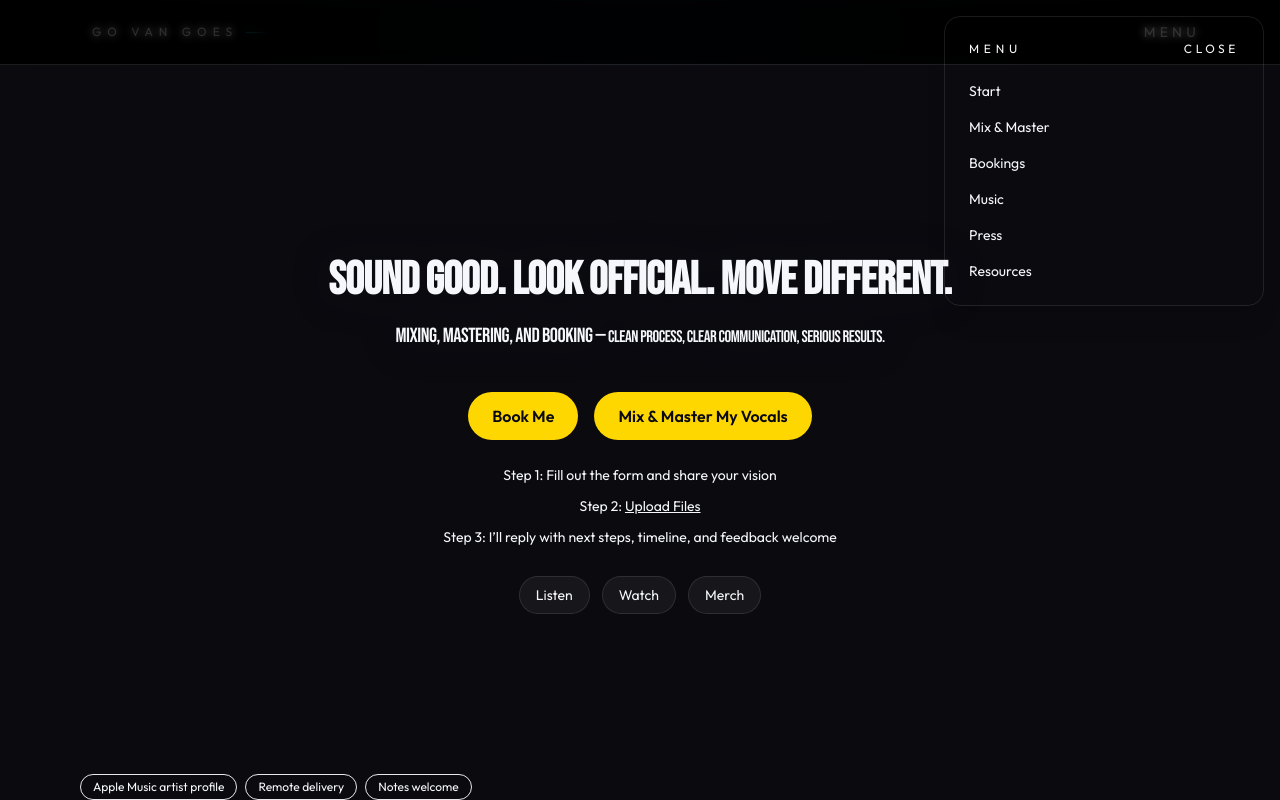
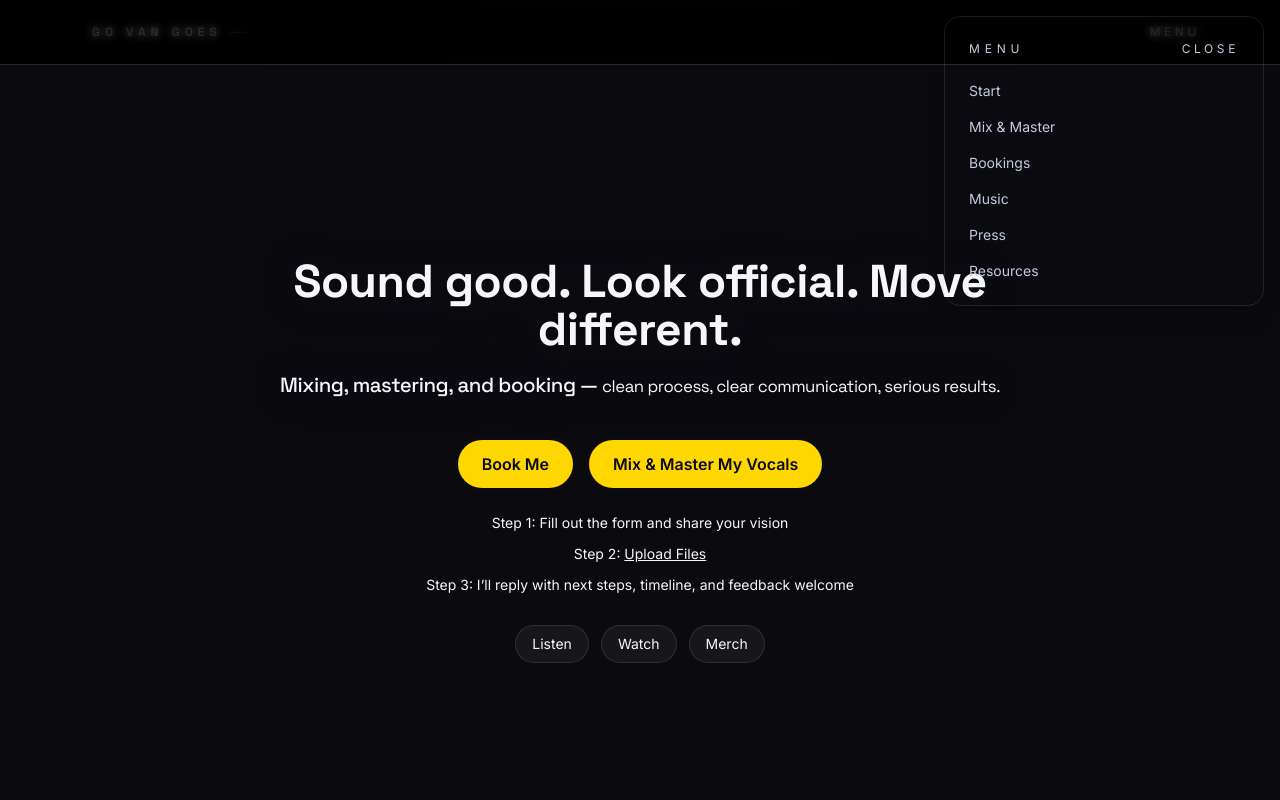
Before and after one commit to govangoes/calamari-crystal-site, a React (Vite) app: page / in a window 1280 px wide. Both pictures are taken after a click on the button "MENU". Shown: the top 800 px of the page. Built offline with nearby package versions, Linux system fonts and the light colour scheme; no server answers.

Commit message:
style: standardize fonts and improve contrast

```diff
--- a/index.html
+++ b/index.html
@@ -16,6 +16,12 @@
     <!-- Preload critical hero image for faster LCP -->
     <link rel="preload" as="image" href="/icon-192.png" fetchpriority="high" />
     <link rel="canonical" href="https://www.govangoes.com/" />
+    <link rel="preconnect" href="https://fonts.googleapis.com" />
+    <link rel="preconnect" href="https://fonts.gstatic.com" crossorigin />
+    <link
+      rel="stylesheet"
+      href="https://fonts.googleapis.com/css2?family=Inter:wght@400;500;600;700&family=Space+Grotesk:wght@400;500;600;700&display=swap"
+    />
 
     <script type="application/ld+json">
       {
@@ -158,8 +164,15 @@
           justify-content: center;
           background: #0a0a0a;
           color: rgba(245, 247, 251, 0.7);
-          font-family: 'Calamari Sans', system-ui, -apple-system, Segoe UI, Roboto,
-            Helvetica, Arial, sans-serif;
+          font-family:
+            &quot;Inter&quot;,
+            system-ui,
+            -apple-system,
+            Segoe UI,
+            Roboto,
+            Helvetica,
+            Arial,
+            sans-serif;
           font-size: 0.95rem;
           letter-spacing: 0.02em;
         "
--- a/src/components/TopNav.jsx
+++ b/src/components/TopNav.jsx
@@ -13,21 +13,21 @@ export default function TopNav() {
   ];
 
   return (
-    <header className="sticky top-0 z-50 bg-black/60 backdrop-blur border-b border-white/10">
+    <header className="sticky top-0 z-50 border-b border-white/15 bg-black/70 backdrop-blur">
       <div className="mx-auto max-w-6xl px-4 flex items-center justify-between h-16">
         <a
           href={`${baseUrl}#start`}
           className="group inline-flex items-center gap-2 rounded-full px-3 py-1 transition hover:bg-white/5 focus-visible:outline-none focus-visible:ring-2 focus-visible:ring-white/40"
           aria-label="Go Van Goes home"
         >
-          <span className="text-[0.65rem] sm:text-xs uppercase tracking-[0.5em] text-paperWhite/60">
+          <span className="wordmark text-[0.68rem] sm:text-xs font-semibold uppercase tracking-[0.42em] text-strong">
             Go Van Goes
           </span>
-          <span className="hidden sm:inline-block h-px w-6 bg-gradient-to-r from-crystal to-paperWhite/70 opacity-60 group-hover:opacity-100 transition" />
+          <span className="hidden sm:inline-block h-px w-6 bg-gradient-to-r from-crystal to-paperWhite/80 opacity-70 transition group-hover:opacity-100" />
         </a>
         <button
           type="button"
-          className="text-sm uppercase tracking-[0.3em] text-paperWhite/70 hover:text-paperWhite transition"
+          className="text-xs font-medium uppercase tracking-[0.3em] text-muted transition hover:text-strong"
           aria-expanded={isOpen}
           aria-controls="site-menu"
           onClick={() => setIsOpen(true)}
@@ -49,21 +49,21 @@ export default function TopNav() {
             className="absolute right-4 top-4 w-[min(20rem,92vw)] rounded-2xl border border-white/10 bg-ink/95 p-6 shadow-xl"
           >
             <div className="flex items-center justify-between">
-              <span className="text-xs uppercase tracking-[0.4em] text-paperWhite/60">Menu</span>
+              <span className="text-xs uppercase tracking-[0.4em] text-muted">Menu</span>
               <button
                 type="button"
-                className="text-xs uppercase tracking-[0.3em] text-paperWhite/60 hover:text-paperWhite"
+                className="text-xs uppercase tracking-[0.3em] text-muted hover:text-strong"
                 onClick={() => setIsOpen(false)}
               >
                 Close
               </button>
             </div>
-            <nav className="mt-6 flex flex-col gap-4 text-sm text-paperWhite/80">
+            <nav className="mt-6 flex flex-col gap-4 text-sm text-muted">
               {menuItems.map((item) => (
                 <a
                   key={item.label}
                   href={item.href}
-                  className="text-paperWhite/80 hover:text-crystal transition"
+                  className="text-muted transition hover:text-crystal"
                   onClick={() => setIsOpen(false)}
                 >
                   {item.label}
--- a/src/index.css
+++ b/src/index.css
@@ -8,7 +8,8 @@
 /* === Brand tokens as CSS variables (for future use) === */
 @layer base {
   :root {
-    /* Reserved for future per-component tokens */
+    --text-strong: #f4f6ff;
+    --text-muted: #c3cbe0;
   }
 
   html {
@@ -20,22 +21,38 @@
   #root {
     height: 100%;
   }
-  :root {
-    --font-brand:
-      "Calamari Sans", system-ui, -apple-system, Segoe UI, Roboto, Helvetica, Arial,
-      "Apple Color Emoji", "Segoe UI Emoji";
-  }
 
   /* Default theme backdrop */
   body {
     @apply antialiased;
+    font-family: var(--font-body);
+    line-height: 1.6;
+    color: var(--text-strong);
+  }
+
+  h1,
+  h2,
+  h3,
+  .wordmark {
+    font-family: var(--font-display);
+    letter-spacing: -0.018em;
+    line-height: 1.15;
   }
 }
 
 /* === Small helpers you can reuse in components === */
 @layer utilities {
+  .text-strong {
+    color: var(--text-strong);
+  }
+
+  .text-muted {
+    color: var(--text-muted);
+  }
+
   .btn {
     @apply inline-flex items-center justify-center rounded-full px-6 py-3 font-semibold transition transform;
+    font-family: var(--font-body);
   }
   .btn-primary {
     @apply btn bg-monteGold text-ink hover:shadow-crystal hover:scale-[1.02];
--- a/src/pages/Business.jsx
+++ b/src/pages/Business.jsx
@@ -12,21 +12,18 @@ export default function Business() {
     <section className="space-y-8">
       <header className="text-center">
         <h1 className="text-3xl md:text-4xl font-extrabold">Cloutlandish LLC • Year 1 Focus</h1>
-        <p className="opacity-80 mt-2">Power • Play • Precision</p>
+        <p className="mt-2 text-muted">Power • Play • Precision</p>
       </header>
       <div className="grid sm:grid-cols-2 md:grid-cols-3 gap-6">
         {streams.map(([name, goal]) => (
           <div key={name} className="p-6 rounded-xl bg-ink/50 border border-white/10">
             <div className="font-semibold">{name}</div>
-            <div className="opacity-80 mt-1">{goal}</div>
+            <div className="mt-1 text-muted">{goal}</div>
           </div>
         ))}
       </div>
       <div className="text-center">
-        <Link
-          className="px-5 py-3 rounded bg-monteGold text-ink hover:opacity-90"
-          to="/contact"
-        >
+        <Link className="px-5 py-3 rounded bg-monteGold text-ink hover:opacity-90" to="/contact">
           Booking & Collabs
         </Link>
       </div>
--- a/src/pages/Home.jsx
+++ b/src/pages/Home.jsx
@@ -57,7 +57,7 @@ export default function Home() {
       <Hero />
 
       <section id="proof" className="mx-auto max-w-6xl px-4 pb-12">
-        <div className="flex flex-wrap items-center gap-2 text-xs text-paperWhite/70">
+        <div className="flex flex-wrap items-center gap-2 text-xs text-muted">
           {proofItems.map((item) => (
             <span
               key={item}
@@ -83,7 +83,7 @@ export default function Home() {
                 <span className="text-sm font-semibold text-paperWhite">{tier.name}</span>
                 <span className="text-sm text-monteGold font-semibold">{tier.price}</span>
               </div>
-              <p className="mt-2 text-xs text-paperWhite/60">{tier.detail}</p>
+              <p className="mt-2 text-xs text-muted">{tier.detail}</p>
             </div>
           ))}
         </div>
@@ -111,12 +111,7 @@ export default function Home() {
       >
         {hasBookingForm ? (
           <div className="flex flex-wrap items-center gap-3">
-            <a
-              className="btn btn-primary"
-              href={BOOKING_FORM_URL}
-              target="_blank"
-              rel="noreferrer"
-            >
+            <a className="btn btn-primary" href={BOOKING_FORM_URL} target="_blank" rel="noreferrer">
               Booking Inquiry →
             </a>
             {hasJoinCrewForm && (
@@ -136,10 +131,10 @@ export default function Home() {
               {BOOKING_EMAIL}
             </a>
             <div className="rounded-xl border border-white/10 bg-ink/40 p-4">
-              <div className="text-[10px] uppercase tracking-[0.35em] text-paperWhite/50">
+              <div className="text-[10px] uppercase tracking-[0.35em] text-muted">
                 Booking inquiry template
               </div>
-              <pre className="mt-3 whitespace-pre-wrap text-xs text-paperWhite/70 font-sans">
+              <pre className="mt-3 whitespace-pre-wrap font-sans text-xs text-muted">
                 {bookingTemplate}
               </pre>
             </div>
@@ -156,7 +151,7 @@ export default function Home() {
           </>
         )}
 
-        <div className="text-xs text-paperWhite/60">
+        <div className="text-xs text-muted">
           {hasConfirmedShows ? (
             <a
               className="hover:text-crystal transition"
@@ -249,12 +244,9 @@ export default function Home() {
         contentClassName="grid gap-4 md:grid-cols-2"
       >
         {resources.map((resource) => (
-          <div
-            key={resource.title}
-            className="rounded-2xl border border-white/10 bg-ink/40 p-6"
-          >
+          <div key={resource.title} className="rounded-2xl border border-white/10 bg-ink/40 p-6">
             <h3 className="text-lg font-semibold text-paperWhite">{resource.title}</h3>
-            <p className="mt-2 text-sm text-paperWhite/70">{resource.description}</p>
+            <p className="mt-2 text-sm text-muted">{resource.description}</p>
             <div className="mt-4">
               <Link className="pill" to={resource.to}>
                 Open →
--- a/src/styles/fonts.css
+++ b/src/styles/fonts.css
@@ -1,34 +1,7 @@
-/* === Calamari Crystal Unified Fonts === */
-@import url("https://fonts.googleapis.com/css2?family=Bebas+Neue&family=Outfit:wght@400;600&display=swap");
-
+/* Typography tokens */
 :root {
-  --font-body: "Outfit", sans-serif;
-  --font-header: "Bebas Neue", var(--font-body);
-  --font-accent: "Brush Script MT", cursive;
+  --font-display: "Space Grotesk", sans-serif;
+  --font-body:
+    "Inter", system-ui, -apple-system, "Segoe UI", Roboto, Helvetica, Arial, "Apple Color Emoji",
+    "Segoe UI Emoji", sans-serif;
 }
-
-body,
-p,
-li {
-  font-family: var(--font-body);
-  font-weight: 400;
-  line-height: 1.6;
-}
-
-h1,
-h2 {
-  font-family: var(--font-header);
-  letter-spacing: 0.05em;
-  line-height: 1.35;
-}
-
-h3,
-h4 {
-  font-family: var(--font-body);
-  font-weight: 600;
-}
-
-.accent {
-  font-family: var(--font-accent);
-  letter-spacing: 0.04em;
-}
--- a/src/styles/theme.css
+++ b/src/styles/theme.css
@@ -16,6 +16,8 @@
   --cc-opalGlow: #ffd166; /* warm highlight */
   --accent-coralPink: #ff7c8a; /* alt accent */
   --core-jadeCore: #10b981; /* success */
+  --brand-dominant: var(--cc-squidViolet);
+  --brand-accent: var(--cc-crystalCyan);
 }
 
 /* Dark scheme overrides */
@@ -32,4 +34,6 @@
   --cc-opalGlow: #ffcf6e;
   --accent-coralPink: #ff8b97;
   --core-jadeCore: #22c997;
+  --brand-dominant: var(--cc-squidViolet);
+  --brand-accent: var(--cc-crystalCyan);
 }
```
Also changed, not shown: src/pages/Services.jsx (+7 -7 lines).
